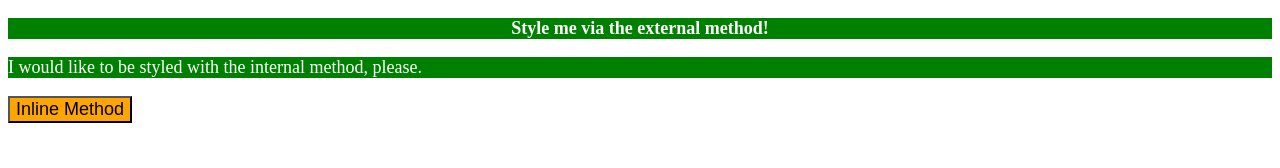
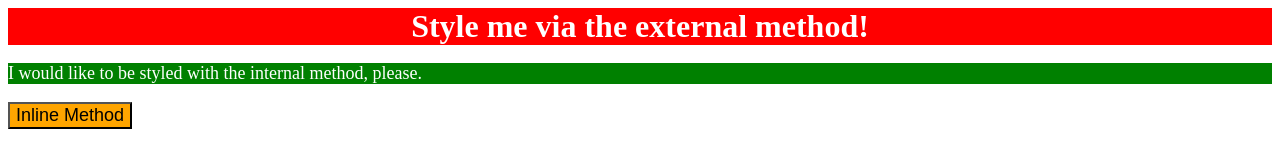
Before and after one commit to Phant2mGhost/odin-css-methods, a plain HTML site: page index.html in a window 1280 px wide. Drawn offline with Linux system fonts and the light colour scheme.

Commit message:
Remove p from div and Add title to index.html

```diff
--- a/index.html
+++ b/index.html
@@ -3,7 +3,7 @@
 	<head>
 		<link rel="stylesheet" href="./style.css">
 		<meta charset="utf-8">
-		<title></title>
+		<title>CSS METHODS</title>
 		<style>
 			p {
 			background-color: green;
@@ -14,7 +14,7 @@
 	</head>
 
 	<body>
-		<div><p>Style me via the external method!</p></div>
+		<div>Style me via the external method!</div>
 		<p>I would like to be styled with the internal method, please.</p>
 		<button style="background-color: orange; font-size: 18px;">Inline Method</button>
 	</body>
```
